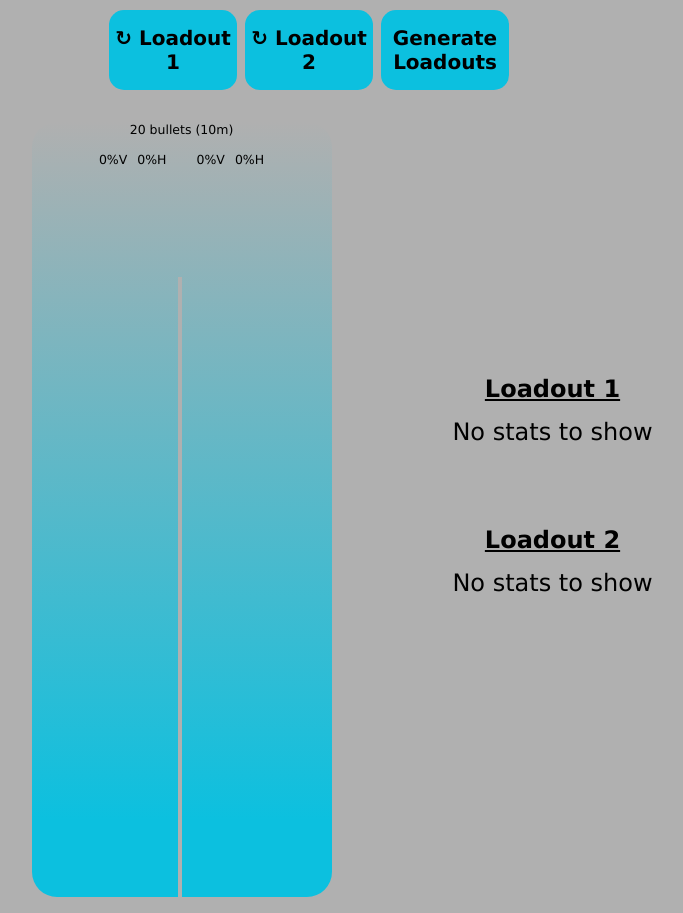
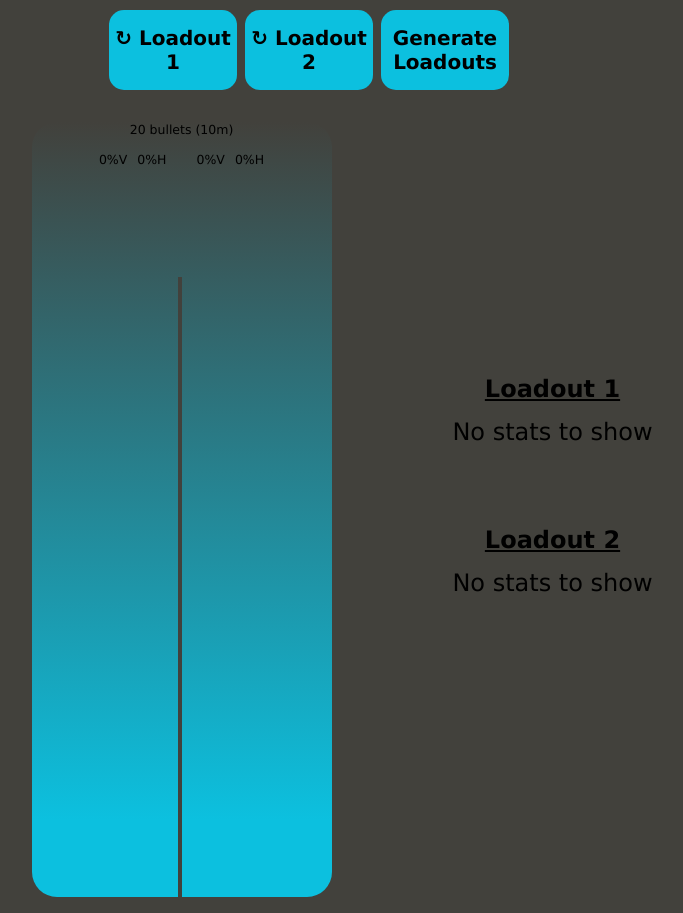
Before and after one commit to LenardLn/GMS, a React (Vite) app: page /calculator in a window 1280 px wide. Shown: the part 740-1653 px from the top of the page, without its empty margins (256-939 px from the left). Built offline with nearby package versions, Linux system fonts and the light colour scheme.

Commit message:
making it dark mode

```diff
--- a/src/components/GameGrid.tsx
+++ b/src/components/GameGrid.tsx
@@ -165,7 +165,7 @@ const GameGrid = () => {
                 key={index}
                 style={{
                   position: "absolute",
-                  left: `calc(35% + ${bullet.horizontal}px)`,
+                  left: `calc(30% + ${bullet.horizontal}px)`,
                   top: `calc(100% - ${bullet.vertical}px)`,
                   width: "12px",
                   height: "12px",
@@ -181,7 +181,7 @@ const GameGrid = () => {
                 key={index}
                 style={{
                   position: "absolute",
-                  left: `calc(65% + ${bullet.horizontal}px)`,
+                  left: `calc(70% + ${bullet.horizontal}px)`,
                   top: `calc(100% - ${bullet.vertical}px)`,
                   width: "12px",
                   height: "12px",
--- a/src/css/calculatorpage.css
+++ b/src/css/calculatorpage.css
@@ -1,3 +1,7 @@
+html {
+  color-scheme: dark light;
+}
+
 button {
   background-color: #0cc0df;
   border: none;
@@ -124,9 +128,9 @@ button:hover {
   gap: 5px;
 }
 .right .bullet-container {
-  background-image: linear-gradient(360deg, #0cc0df 10%, #b0b0b0);
+  background-image: linear-gradient(360deg, #0cc0df 10%, #42413c);
   border-radius: 25px;
-  height: 85vh;
+  height: 87vh;
   width: max(36vh, 20vw);
 }
 .right .bullet-container p {
@@ -134,7 +138,7 @@ button:hover {
 }
 .right .bullet-container .keyline-horizontal {
   height: 80%;
-  border-left: 4px solid #b0b0b0;
+  border-left: 4px solid #42413c;
   position: absolute;
   top: 20%;
   right: 50%;
--- a/src/css/important.css
+++ b/src/css/important.css
@@ -6,7 +6,7 @@
 
 body {
   min-height: 100vh;
-  background-color: #b0b0b0;
+  background-color: #42413c;
 }
 
 img,
--- a/src/scss/calculatorpage.scss
+++ b/src/scss/calculatorpage.scss
@@ -1,4 +1,8 @@
 @import "../scss/preset.scss";
+
+html {
+  color-scheme: dark light;
+}
 
 button {
   background-color: $teal_color;
@@ -153,7 +157,7 @@ button {
   .bullet-container {
     background-image: linear-gradient(360deg, $teal_color 10%, $darken-white);
     border-radius: 25px;
-    height: 85vh;
+    height: 87vh;
     width: max(36vh, 20vw);
     p {
       text-align: center;
--- a/src/scss/preset.scss
+++ b/src/scss/preset.scss
@@ -1,2 +1,2 @@
 $teal_color: #0cc0df;
-$darken-white: #b0b0b0;
+$darken-white: #42413c;
```
Also changed, not shown: 1 other file (tests, documents, lock files or other folders).
